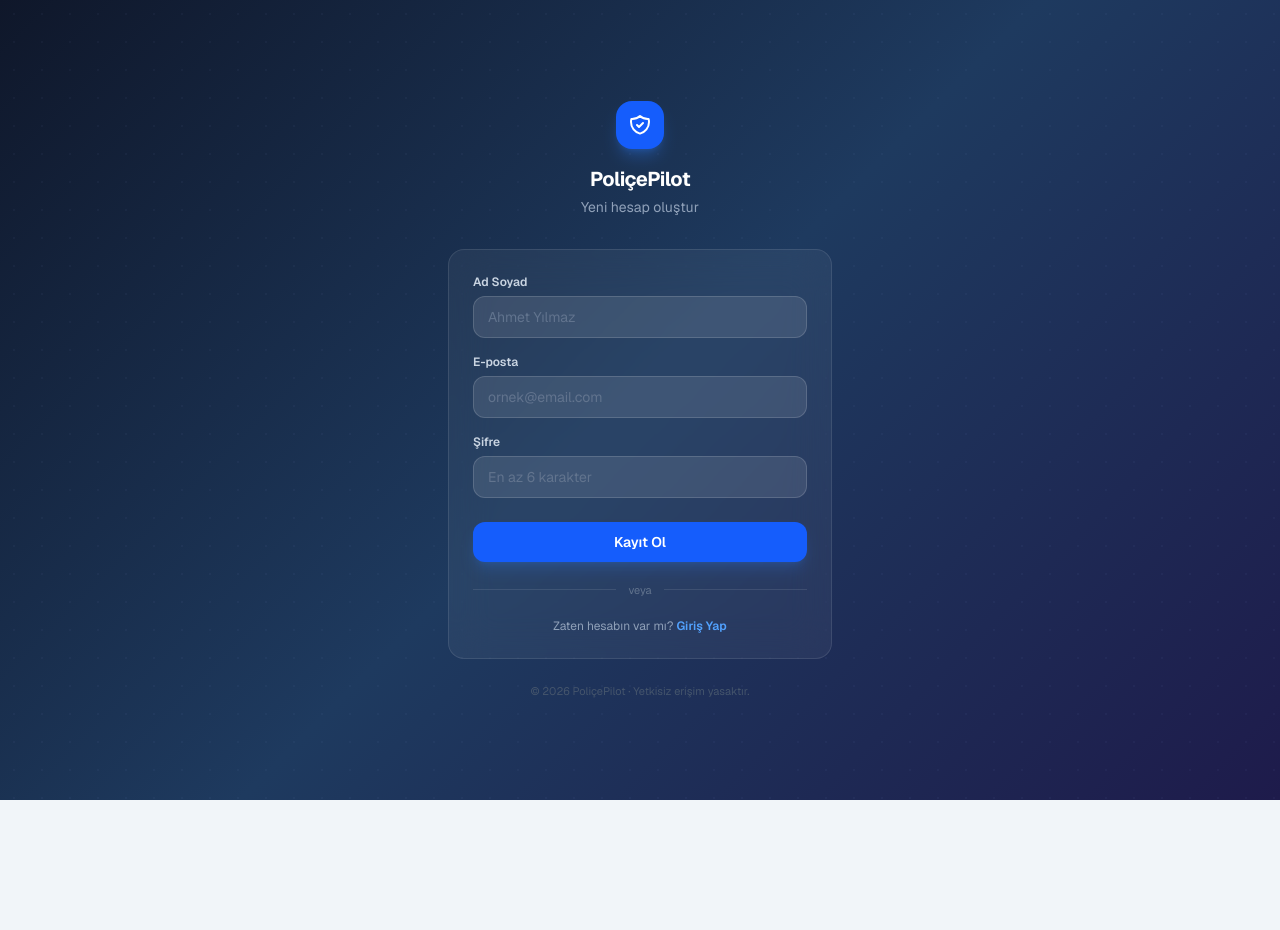
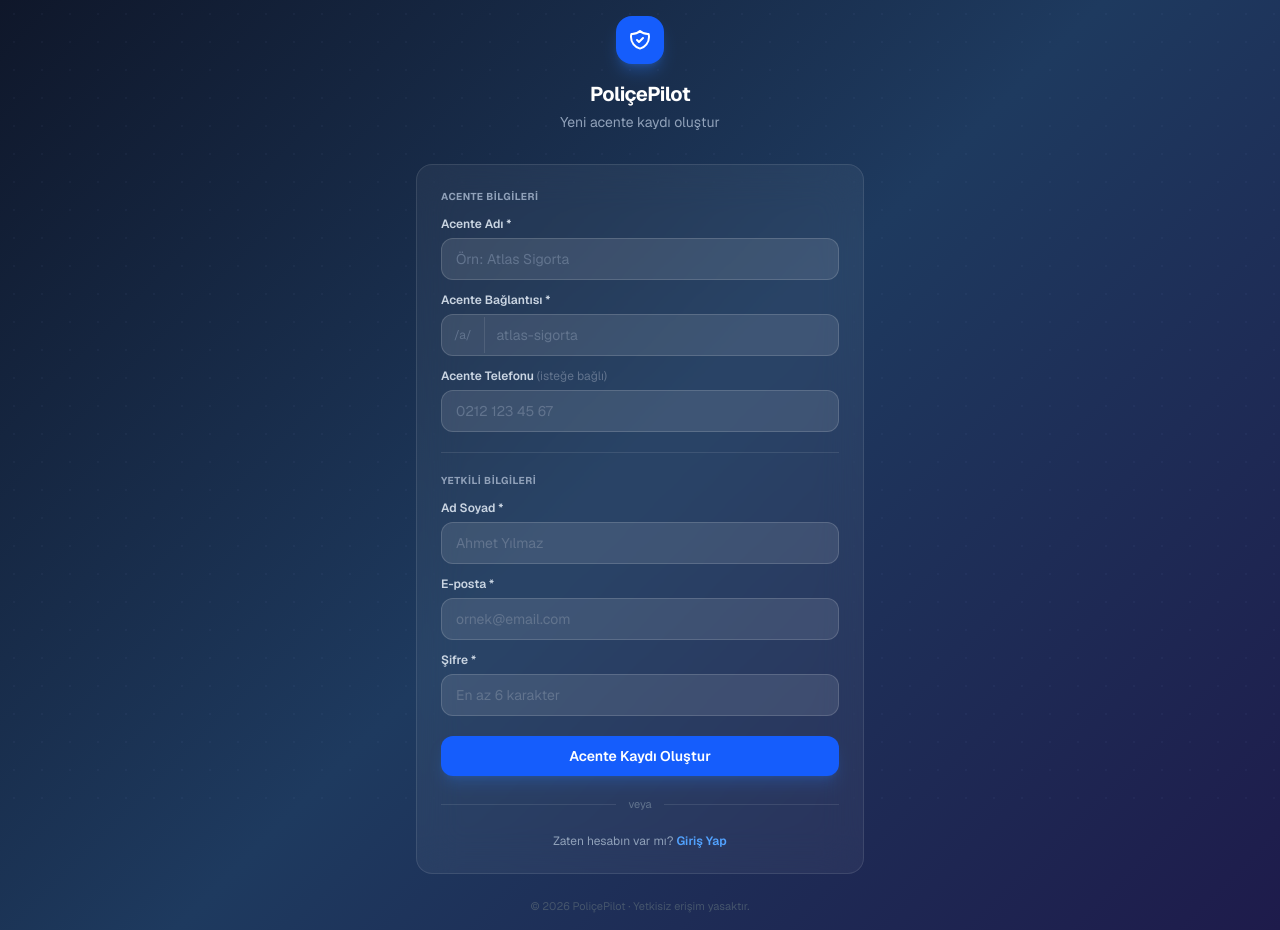
Before and after one commit to ahmetcuneydioglu/policepilot, a Next.js app: page /register in a window 1280 px wide. Before the commit the page ends 800 px from the top, so only its background shows below. Built offline with nearby package versions, Linux system fonts and the light colour scheme.

Commit message:
agency table

```diff
--- a/app/(crm)/customers/page.tsx
+++ b/app/(crm)/customers/page.tsx
@@ -43,7 +43,9 @@ export default function CustomersPage() {
     setLoading(false);
   }
 
-  useEffect(() => { load(); }, []);
+  // re-fetch whenever auth resolves (role/agencyId may be null on first render)
+  // eslint-disable-next-line react-hooks/exhaustive-deps
+  useEffect(() => { load(); }, [role, agencyId]);
 
   function handleClose() {
     setShowAdd(false);
--- a/app/(crm)/dashboard/page.tsx
+++ b/app/(crm)/dashboard/page.tsx
@@ -8,6 +8,7 @@ import WeeklyChart from "@/components/WeeklyChart";
 import { supabase } from "@/lib/supabase";
 import { useNotifications } from "@/lib/NotificationContext";
 import NotifPermissionButton from "@/components/NotifPermissionButton";
+import { useAuth } from "@/lib/AuthContext";
 import {
   Users, FileText, Clock, MessageSquare, Zap,
   TrendingUp, CheckCircle2, Activity, Car, Home,
@@ -101,6 +102,7 @@ function timeAgo(iso: string): string {
 // ─── Component ────────────────────────────────────────────────────────────────
 export default function DashboardPage() {
   const { notifications, newNotifAt } = useNotifications();
+  const { role, agencyId } = useAuth();
   const [cardHighlighted, setCardHighlighted] = useState(false);
   const [isDemo, setIsDemo]         = useState(false);
   const [stats, setStats]           = useState({ customers: 0, requests: 0, renewals: 0, today: 0 });
@@ -108,6 +110,7 @@ export default function DashboardPage() {
   const [recentReqs, setRecentReqs] = useState<RecentRequest[]>([]);
   const [loading, setLoading]       = useState(true);
   const [distReady, setDistReady]   = useState(false);
+  const [agencyName, setAgencyName] = useState<string | null>(null);
   const feedIdxRef                  = useRef(0);
 
   // Push a new item to the live feed with fade-in animation
@@ -150,13 +153,19 @@ export default function DashboardPage() {
       const in30  = new Date(Date.now() + 30 * 864e5).toISOString().split("T")[0];
 
       // eslint-disable-next-line @typescript-eslint/no-explicit-any
+      function withAgency(q: any) {
+        if (role === "agency_user" && agencyId) return q.eq("agency_id", agencyId);
+        return q;
+      }
+
+      // eslint-disable-next-line @typescript-eslint/no-explicit-any
       const results = await Promise.all([
-        supabase.from("customers").select("*", { count: "exact", head: true }),
-        supabase.from("requests").select("*", { count: "exact", head: true }).in("status", ["Yeni", "İşlemde"]),
-        supabase.from("policies").select("*", { count: "exact", head: true }).eq("status", "Aktif").lte("end_date", in30).gte("end_date", today),
-        supabase.from("customers").select("*", { count: "exact", head: true }).gte("created_at", today),
-        supabase.from("customers").select("id, name, created_at").order("created_at", { ascending: false }).limit(4),
-        supabase.from("requests").select("id, request_type, status, created_at, customers(name)").order("created_at", { ascending: false }).limit(6),
+        withAgency(supabase.from("customers").select("*", { count: "exact", head: true })),
+        withAgency(supabase.from("requests").select("*", { count: "exact", head: true }).in("status", ["Yeni", "İşlemde"])),
+        withAgency(supabase.from("policies").select("*", { count: "exact", head: true }).eq("status", "Aktif").lte("end_date", in30).gte("end_date", today)),
+        withAgency(supabase.from("customers").select("*", { count: "exact", head: true }).gte("created_at", today)),
+        withAgency(supabase.from("customers").select("id, name, created_at").order("created_at", { ascending: false }).limit(4)),
+        withAgency(supabase.from("requests").select("id, request_type, status, created_at, customers(name)").order("created_at", { ascending: false }).limit(6)),
       // eslint-disable-next-line @typescript-eslint/no-explicit-any
       ]) as any[];
 
@@ -213,12 +222,24 @@ export default function DashboardPage() {
       setFeedItems(initialFeed);
       // eslint-disable-next-line @typescript-eslint/no-explicit-any
       setRecentReqs((recentRequests ?? []) as any);
+
+      // Fetch agency name for header
+      if (role === "agency_user" && agencyId) {
+        // eslint-disable-next-line @typescript-eslint/no-explicit-any
+        const { data: agencyData } = await (supabase.from("agencies") as any)
+          .select("name")
+          .eq("id", agencyId)
+          .maybeSingle();
+        if (agencyData?.name) setAgencyName(agencyData.name);
+      }
+
       setLoading(false);
       setTimeout(() => setDistReady(true), 300);
     }
 
     load();
-  }, []);
+  // eslint-disable-next-line react-hooks/exhaustive-deps
+  }, [role, agencyId]);
 
   // ── Highlight "Yeni Gelen Talepler" card for 3 s on new realtime notif ───
   useEffect(() => {
@@ -267,11 +288,20 @@ export default function DashboardPage() {
         <div>
           <div className="flex items-center gap-2.5 mb-1">
             <h1 className="text-2xl font-bold text-slate-900">
-              {isDemo ? "Atlas Sigorta — Demo Paneli" : "Dashboard"}
+              {isDemo
+                ? "Atlas Sigorta — Demo Paneli"
+                : agencyName
+                ? `${agencyName} Paneli`
+                : "Dashboard"}
             </h1>
             {isDemo && (
               <span className="px-2 py-0.5 rounded-full bg-amber-100 text-amber-700 text-xs font-bold border border-amber-200">
                 DEMO
+              </span>
+            )}
+            {!isDemo && agencyName && (
+              <span className="px-2 py-0.5 rounded-full bg-blue-100 text-blue-700 text-xs font-semibold border border-blue-200">
+                {role === "agency_user" ? "Acente" : ""}
               </span>
             )}
           </div>
--- a/app/(crm)/requests/page.tsx
+++ b/app/(crm)/requests/page.tsx
@@ -41,7 +41,9 @@ export default function RequestsPage() {
     setLoading(false);
   }
 
-  useEffect(() => { load(); }, []);
+  // re-fetch when auth resolves (role/agencyId may be null on first render)
+  // eslint-disable-next-line react-hooks/exhaustive-deps
+  useEffect(() => { load(); }, [role, agencyId]);
 
   async function updateStatus(id: string, status: string) {
     // eslint-disable-next-line @typescript-eslint/no-explicit-any
--- a/app/register/page.tsx
+++ b/app/register/page.tsx
@@ -4,24 +4,77 @@ import { useState } from "react";
 import Link from "next/link";
 import { supabase } from "@/lib/supabase";
 
+// ─── helpers ──────────────────────────────────────────────────────────────────
+function slugify(str: string): string {
+  return str
+    .toLowerCase()
+    .replace(/ğ/g, "g").replace(/ü/g, "u").replace(/ş/g, "s")
+    .replace(/ı/g, "i").replace(/ö/g, "o").replace(/ç/g, "c")
+    .replace(/[^a-z0-9]+/g, "-")
+    .replace(/^-+|-+$/g, "");
+}
+
 export default function RegisterPage() {
+  // — acente fields
+  const [agencyName,  setAgencyName]  = useState("");
+  const [agencySlug,  setAgencySlug]  = useState("");
+  const [agencyPhone, setAgencyPhone] = useState("");
+  const [slugEdited,  setSlugEdited]  = useState(false);
+
+  // — yetkili fields
   const [fullName, setFullName] = useState("");
-  const [email, setEmail]       = useState("");
+  const [email,    setEmail]    = useState("");
   const [password, setPassword] = useState("");
-  const [loading, setLoading]   = useState(false);
-  const [error, setError]       = useState("");
-  const [done, setDone]         = useState(false);
+
+  // — ui state
+  const [loading, setLoading] = useState(false);
+  const [error,   setError]   = useState("");
+  const [done,    setDone]    = useState(false);
+  const [finalSlug, setFinalSlug] = useState("");
+
+  // auto-generate slug from agency name (unless user has manually edited it)
+  function handleAgencyName(val: string) {
+    setAgencyName(val);
+    if (!slugEdited) setAgencySlug(slugify(val));
+  }
+
+  function handleSlugChange(val: string) {
+    setSlugEdited(true);
+    setAgencySlug(slugify(val) || val.toLowerCase());
+  }
 
   async function handleSubmit(e: React.FormEvent) {
     e.preventDefault();
+    if (!agencyName.trim())  { setError("Acente adı zorunludur."); return; }
+    if (!agencySlug.trim())  { setError("Acente bağlantısı zorunludur."); return; }
     if (password.length < 6) { setError("Şifre en az 6 karakter olmalı."); return; }
     setError("");
     setLoading(true);
 
+    // 1. Check slug uniqueness
+    const { data: existing } = await (supabase.from("agencies") as any)
+      .select("id")
+      .eq("slug", agencySlug.trim())
+      .maybeSingle();
+
+    if (existing) {
+      setError("Bu acente bağlantısı kullanımda. Lütfen farklı bir bağlantı adı seçin.");
+      setLoading(false);
+      return;
+    }
+
+    // 2. Sign up — pass agency meta in options.data (DB trigger will create agency + profile)
     const { error: authError } = await supabase.auth.signUp({
       email: email.trim(),
       password,
-      options: { data: { full_name: fullName.trim() } },
+      options: {
+        data: {
+          full_name:    fullName.trim(),
+          agency_name:  agencyName.trim(),
+          agency_slug:  agencySlug.trim(),
+          agency_phone: agencyPhone.trim() || null,
+        },
+      },
     });
 
     if (authError) {
@@ -29,9 +82,16 @@ export default function RegisterPage() {
       setLoading(false);
       return;
     }
+
+    setFinalSlug(agencySlug.trim());
     setDone(true);
     setLoading(false);
   }
+
+  const origin =
+    typeof window !== "undefined"
+      ? window.location.origin
+      : "https://policepilot.com";
 
   return (
     <div
@@ -49,7 +109,7 @@ export default function RegisterPage() {
         }}
       />
 
-      <div className="relative w-full max-w-sm">
+      <div className="relative w-full max-w-md">
         {/* Logo */}
         <div className="flex flex-col items-center mb-8">
           <div className="w-12 h-12 rounded-2xl bg-blue-600 flex items-center justify-center mb-4 shadow-lg shadow-blue-500/30">
@@ -59,7 +119,7 @@ export default function RegisterPage() {
             </svg>
           </div>
           <h1 className="text-white font-bold text-xl tracking-tight">PoliçePilot</h1>
-          <p className="text-slate-400 text-sm mt-1">Yeni hesap oluştur</p>
+          <p className="text-slate-400 text-sm mt-1">Yeni acente kaydı oluştur</p>
         </div>
 
         <div
@@ -71,27 +131,116 @@ export default function RegisterPage() {
           }}
         >
           {done ? (
-            /* Success state */
+            /* ── Success state ────────────────────────────────────────── */
             <div className="text-center py-4">
-              <div className="w-12 h-12 rounded-full bg-emerald-500/20 flex items-center justify-center mx-auto mb-4">
-                <svg className="w-6 h-6 text-emerald-400" fill="none" stroke="currentColor" viewBox="0 0 24 24">
+              <div className="w-14 h-14 rounded-full bg-emerald-500/20 flex items-center justify-center mx-auto mb-4">
+                <svg className="w-7 h-7 text-emerald-400" fill="none" stroke="currentColor" viewBox="0 0 24 24">
                   <path strokeLinecap="round" strokeLinejoin="round" strokeWidth={2} d="M5 13l4 4L19 7" />
                 </svg>
               </div>
-              <h3 className="text-white font-semibold mb-2">Kayıt Tamamlandı</h3>
-              <p className="text-slate-400 text-sm leading-relaxed">
+              <h3 className="text-white font-semibold mb-2">Kayıt Tamamlandı!</h3>
+              <p className="text-slate-400 text-sm leading-relaxed mb-5">
                 E-posta adresinize doğrulama linki gönderildi. Hesabınızı aktive ettikten sonra giriş yapabilirsiniz.
               </p>
-              <Link href="/login"
-                className="inline-flex mt-5 px-5 py-2 rounded-xl bg-blue-600 text-white text-sm font-semibold hover:bg-blue-700 transition-colors">
+
+              {/* Teklif link preview */}
+              <div className="bg-white/10 border border-white/20 rounded-xl p-4 mb-5 text-left">
+                <p className="text-[10px] font-bold text-slate-400 uppercase tracking-wider mb-2">Müşterilere göndereceğiniz teklif linki</p>
+                <p className="text-blue-300 text-sm font-mono break-all">
+                  {origin}/a/{finalSlug}/teklif-al
+                </p>
+                <button
+                  className="mt-3 text-[11px] text-slate-400 hover:text-white transition-colors underline underline-offset-2"
+                  onClick={() => navigator.clipboard.writeText(`${origin}/a/${finalSlug}/teklif-al`)}
+                >
+                  Kopyala
+                </button>
+              </div>
+
+              <Link
+                href="/login"
+                className="inline-flex mt-1 px-5 py-2.5 rounded-xl bg-blue-600 text-white text-sm font-semibold hover:bg-blue-700 transition-colors"
+              >
                 Giriş Sayfasına Git →
               </Link>
             </div>
           ) : (
-            <form onSubmit={handleSubmit} className="space-y-4">
+            <form onSubmit={handleSubmit} className="space-y-5">
+
+              {/* ── Section: Acente Bilgileri ──────────────────────────── */}
+              <div>
+                <p className="text-[10px] font-bold text-slate-400 uppercase tracking-wider mb-3">
+                  Acente Bilgileri
+                </p>
+                <div className="space-y-3">
+
+                  {/* Agency name */}
+                  <div>
+                    <label className="block text-xs font-semibold text-slate-300 mb-1.5">Acente Adı *</label>
+                    <input
+                      type="text"
+                      value={agencyName}
+                      onChange={(e) => handleAgencyName(e.target.value)}
+                      required
+                      placeholder="Örn: Atlas Sigorta"
+                      className="w-full px-3.5 py-2.5 rounded-xl bg-white/10 border border-white/15
+                                 text-white placeholder-slate-500 text-sm
+                                 focus:outline-none focus:ring-2 focus:ring-blue-500/50 focus:border-blue-500/50 transition"
+                    />
+                  </div>
+
+                  {/* Agency slug */}
+                  <div>
+                    <label className="block text-xs font-semibold text-slate-300 mb-1.5">
+                      Acente Bağlantısı *
+                    </label>
+                    <div className="flex items-center rounded-xl overflow-hidden border border-white/15 bg-white/10 focus-within:ring-2 focus-within:ring-blue-500/50 focus-within:border-blue-500/50 transition">
+                      <span className="px-3 text-slate-500 text-xs select-none whitespace-nowrap border-r border-white/10 py-2.5">/a/</span>
+                      <input
+                        type="text"
+                        value={agencySlug}
+                        onChange={(e) => handleSlugChange(e.target.value)}
+                        required
+                        placeholder="atlas-sigorta"
+                        className="flex-1 px-3 py-2.5 bg-transparent text-white placeholder-slate-500 text-sm focus:outline-none"
+                      />
+                    </div>
+                    {agencySlug && (
+                      <p className="text-[11px] text-slate-500 mt-1.5 ml-0.5">
+                        Teklif linkiniz: <span className="text-blue-400">{origin}/a/{agencySlug}/teklif-al</span>
+                      </p>
+                    )}
+                  </div>
+
+                  {/* Agency phone */}
+                  <div>
+                    <label className="block text-xs font-semibold text-slate-300 mb-1.5">Acente Telefonu <span className="text-slate-500 font-normal">(isteğe bağlı)</span></label>
+                    <input
+                      type="tel"
+                      value={agencyPhone}
+                      onChange={(e) => setAgencyPhone(e.target.value)}
+                      placeholder="0212 123 45 67"
+                      className="w-full px-3.5 py-2.5 rounded-xl bg-white/10 border border-white/15
+                                 text-white placeholder-slate-500 text-sm
+                                 focus:outline-none focus:ring-2 focus:ring-blue-500/50 focus:border-blue-500/50 transition"
+                    />
+                  </div>
+                </div>
+              </div>
+
+              {/* Divider */}
+              <div className="h-px bg-white/10" />
+
+              {/* ── Section: Yetkili Bilgileri ─────────────────────────── */}
+              <div>
+                <p className="text-[10px] font-bold text-slate-400 uppercase tracking-wider mb-3">
+                  Yetkili Bilgileri
+                </p>
+                <div className="space-y-3">
+
                   {/* Full name */}
                   <div>
-                <label className="block text-xs font-semibold text-slate-300 mb-1.5">Ad Soyad</label>
+                    <label className="block text-xs font-semibold text-slate-300 mb-1.5">Ad Soyad *</label>
                     <input
                       type="text"
                       value={fullName}
@@ -106,7 +255,7 @@ export default function RegisterPage() {
 
                   {/* Email */}
                   <div>
-                <label className="block text-xs font-semibold text-slate-300 mb-1.5">E-posta</label>
+                    <label className="block text-xs font-semibold text-slate-300 mb-1.5">E-posta *</label>
                     <input
                       type="email"
                       value={email}
@@ -121,7 +270,7 @@ export default function RegisterPage() {
 
                   {/* Password */}
                   <div>
-                <label className="block text-xs font-semibold text-slate-300 mb-1.5">Şifre</label>
+                    <label className="block text-xs font-semibold text-slate-300 mb-1.5">Şifre *</label>
                     <input
                       type="password"
                       value={password}
@@ -132,6 +281,8 @@ export default function RegisterPage() {
                                  text-white placeholder-slate-500 text-sm
                                  focus:outline-none focus:ring-2 focus:ring-blue-500/50 focus:border-blue-500/50 transition"
                     />
+                  </div>
+                </div>
               </div>
 
               {error && (
@@ -149,9 +300,9 @@ export default function RegisterPage() {
                 disabled={loading}
                 className="w-full py-2.5 rounded-xl bg-blue-600 text-white font-semibold text-sm
                            hover:bg-blue-700 disabled:opacity-60 disabled:cursor-not-allowed
-                           transition-colors shadow-lg shadow-blue-500/20 mt-2"
+                           transition-colors shadow-lg shadow-blue-500/20"
               >
-                {loading ? "Kayıt yapılıyor..." : "Kayıt Ol"}
+                {loading ? "Kayıt yapılıyor..." : "Acente Kaydı Oluştur"}
               </button>
             </form>
           )}
```
Lines whose indentation alone changed are shown as unchanged.
